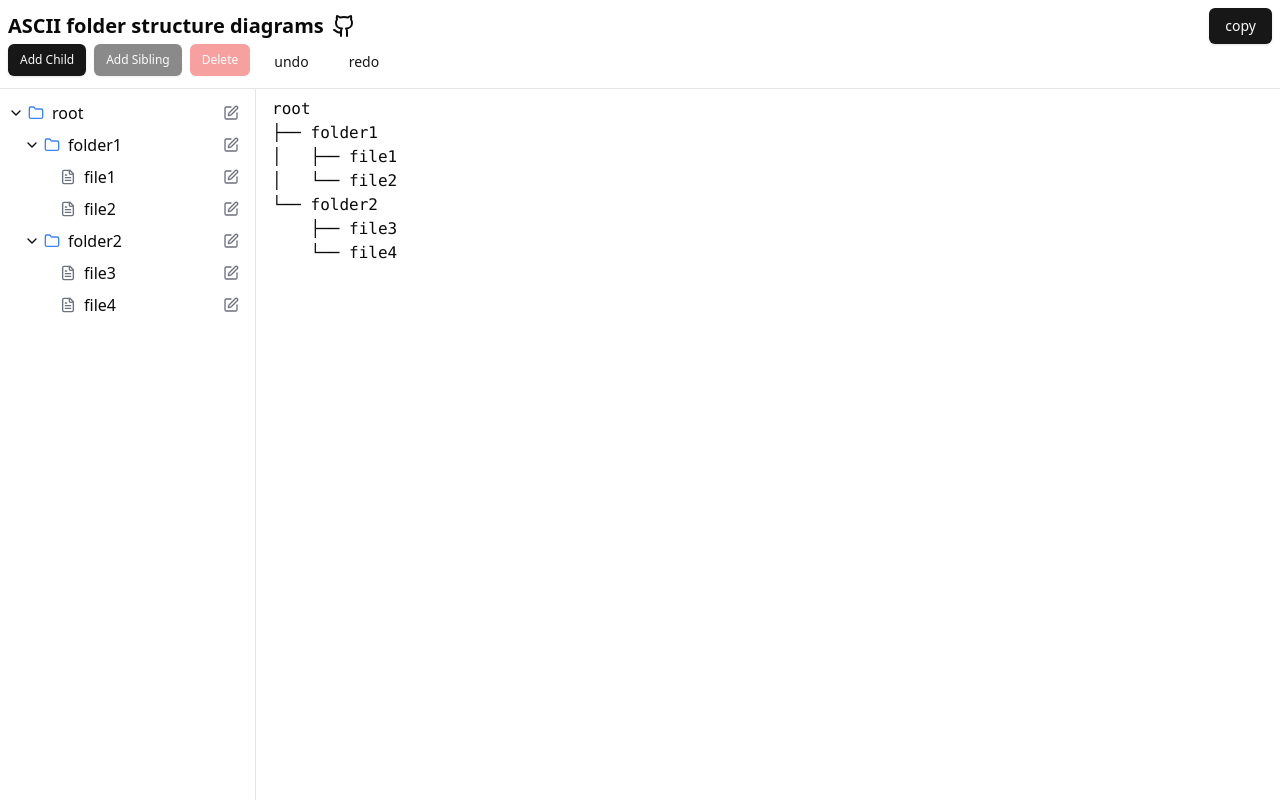
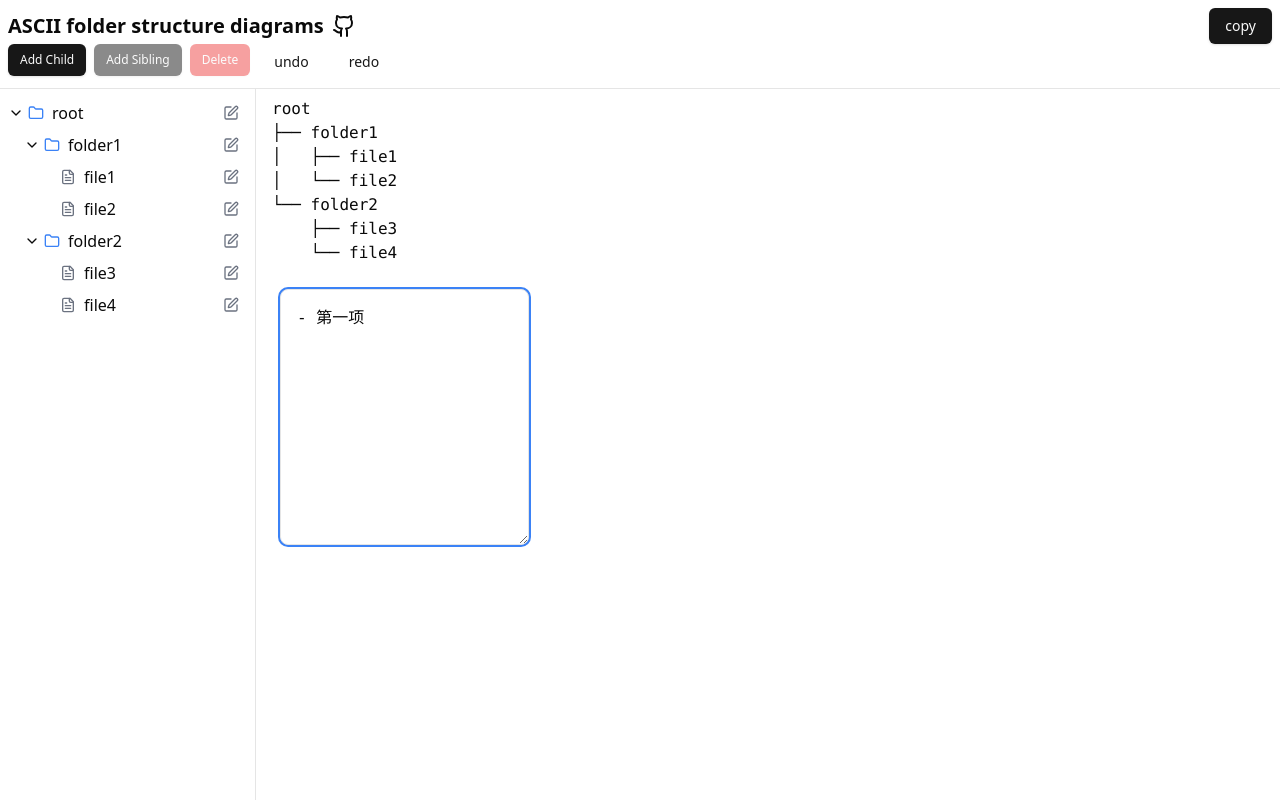
Before and after one commit to Mirrorgo/ascii-tree, a React (Vite) app: page / in a window 1280 px wide. Built offline with nearby package versions, Linux system fonts and the light colour scheme.

Commit message:
feat: integrate text editor component and initialize file tree structure

```diff
--- a/src/App.tsx
+++ b/src/App.tsx
@@ -9,6 +9,7 @@ import {
   SquarePen,
 } from "lucide-react";
 import { Input } from "@/components/ui/input";
+import TextEditor from "./components/mg/text-editor";
 
 type TreeNode = {
   id: string;
@@ -48,9 +49,7 @@ function getNodesBetween(
 
   return allIds.slice(start, end + 1);
 }
-
-function App() {
-  const [fileTree, setFileTree] = useState<TreeNode>({
+const initialTree: TreeNode = {
   id: "root",
   name: "root",
   children: [
@@ -83,7 +82,10 @@ function App() {
       ],
     },
   ],
-  });
+};
+
+function App() {
+  const [fileTree, setFileTree] = useState<TreeNode>(initialTree);
 
   const [selectedNodeIds, setSelectedNodeIds] = useState<string[]>([]);
 
@@ -263,6 +265,10 @@ function App() {
     }
   };
 
+  const handleChange = (value: string) => {
+    console.log("Editor content:", value);
+  };
+
   return (
     <div className="h-screen flex flex-col">
       <div className="w-full border-b p-2">
@@ -329,8 +335,17 @@ function App() {
             }
           />
         </div>
+        <div>
+          <div>
             <div className="flex-1 p-2 font-mono whitespace-pre">
               {generateAscii(fileTree)}
+            </div>
+            <TextEditor
+              initialValue="- 第一项"
+              onChange={handleChange}
+              className="w-72"
+            />
+          </div>
         </div>
       </div>
     </div>
@@ -376,8 +391,8 @@ const TreeNodeComponent = ({
   return (
     <div className="select-none">
       <div
-        className={`flex items-center hover:bg-gray-100 rounded px-2 py-1 cursor-pointer ${
-          isSelected ? "bg-blue-100 hover:bg-blue-200" : ""
+        className={`flex items-center rounded px-2 py-1 cursor-pointer ${
+          isSelected ? "bg-blue-200" : "hover:bg-gray-100"
         }`}
         style={{ paddingLeft: `${level * 16}px` }}
         onClick={handleNodeClick}
--- /dev/null
+++ b/src/components/mg/text-editor.tsx
@@ -0,0 +1,176 @@
+import {
+  useState,
+  useRef,
+  useEffect,
+  ChangeEvent,
+  KeyboardEvent,
+  FC,
+} from "react";
+
+interface ListItemMatch {
+  index: number;
+  indent: string;
+  marker: string;
+  content: string;
+}
+
+interface EditorProps {
+  initialValue?: string;
+  onChange?: (value: string) => void;
+  className?: string;
+  placeholder?: string;
+}
+
+const TextEditor: FC<EditorProps> = ({
+  initialValue = "",
+  onChange,
+  className = "",
+  placeholder = "开始输入... (支持Alt+↑↓移动行，Tab/Shift+Tab调整列表层级，- 创建列表)",
+}) => {
+  const [content, setContent] = useState<string>(initialValue);
+  const textareaRef = useRef<HTMLTextAreaElement | null>(null);
+
+  const parseListItem = (line: string): ListItemMatch | null => {
+    const match = line.match(/^(\s*)(- )(.*)/);
+    if (!match) return null;
+
+    return {
+      index: 0, // Will be set by caller
+      indent: match[1],
+      marker: match[2],
+      content: match[3],
+    };
+  };
+
+  const handleKeyDown = (e: KeyboardEvent<HTMLTextAreaElement>) => {
+    const textarea = textareaRef.current;
+    if (!textarea) return;
+
+    const { selectionStart, selectionEnd, value } = textarea;
+    const lines: string[] = value.split("\n");
+    const currentLineIndex =
+      value.substring(0, selectionStart).split("\n").length - 1;
+    const currentLine = lines[currentLineIndex];
+
+    // Alt + Arrow Up/Down for line movement
+    if (e.altKey && (e.key === "ArrowUp" || e.key === "ArrowDown")) {
+      e.preventDefault();
+
+      if (e.key === "ArrowUp" && currentLineIndex > 0) {
+        const newLines = [...lines];
+        [newLines[currentLineIndex - 1], newLines[currentLineIndex]] = [
+          newLines[currentLineIndex],
+          newLines[currentLineIndex - 1],
+        ];
+
+        updateContent(newLines.join("\n"), () => {
+          const newPosition =
+            selectionStart - lines[currentLineIndex - 1].length - 1;
+          textarea.setSelectionRange(newPosition, newPosition);
+        });
+      }
+
+      if (e.key === "ArrowDown" && currentLineIndex < lines.length - 1) {
+        const newLines = [...lines];
+        [newLines[currentLineIndex], newLines[currentLineIndex + 1]] = [
+          newLines[currentLineIndex + 1],
+          newLines[currentLineIndex],
+        ];
+
+        updateContent(newLines.join("\n"), () => {
+          const newPosition =
+            selectionStart + lines[currentLineIndex + 1].length + 1;
+          textarea.setSelectionRange(newPosition, newPosition);
+        });
+      }
+    }
+
+    // Handle Tab and Shift+Tab for list indentation
+    if (e.key === "Tab") {
+      e.preventDefault();
+
+      const listItem = parseListItem(currentLine);
+      if (listItem) {
+        listItem.index = currentLineIndex;
+
+        if (e.shiftKey) {
+          // Unindent: Remove two spaces if they exist at the start
+          if (listItem.indent.length >= 2) {
+            const newIndent = listItem.indent.slice(2);
+            lines[
+              currentLineIndex
+            ] = `${newIndent}${listItem.marker}${listItem.content}`;
+
+            updateContent(lines.join("\n"), () => {
+              const newPosition = selectionStart - 2;
+              textarea.setSelectionRange(newPosition, newPosition);
+            });
+          }
+        } else {
+          // Indent: Add two spaces at the start
+          const newIndent = listItem.indent + "  ";
+          lines[
+            currentLineIndex
+          ] = `${newIndent}${listItem.marker}${listItem.content}`;
+
+          updateContent(lines.join("\n"), () => {
+            const newPosition = selectionStart + 2;
+            textarea.setSelectionRange(newPosition, newPosition);
+          });
+        }
+      }
+    }
+
+    // Handle Enter key for list continuation
+    if (e.key === "Enter") {
+      const listItem = parseListItem(currentLine);
+      if (listItem) {
+        e.preventDefault();
+        const newContent =
+          value.substring(0, selectionStart) +
+          "\n" +
+          listItem.indent +
+          "- " +
+          value.substring(selectionEnd);
+
+        updateContent(newContent, () => {
+          const newPosition = selectionStart + listItem.indent.length + 3;
+          textarea.setSelectionRange(newPosition, newPosition);
+        });
+      }
+    }
+  };
+
+  const updateContent = (newValue: string, callback?: () => void) => {
+    setContent(newValue);
+    onChange?.(newValue);
+    if (callback) {
+      setTimeout(callback, 0);
+    }
+  };
+
+  const handleChange = (e: ChangeEvent<HTMLTextAreaElement>) => {
+    updateContent(e.target.value);
+  };
+
+  useEffect(() => {
+    if (textareaRef.current) {
+      textareaRef.current.focus();
+    }
+  }, []);
+
+  return (
+    <div className="w-full max-w-2xl mx-auto p-4">
+      <textarea
+        ref={textareaRef}
+        value={content}
+        onChange={handleChange}
+        onKeyDown={handleKeyDown}
+        className={`w-full h-64 p-4 border rounded-lg focus:outline-none focus:ring-2 focus:ring-blue-500 font-mono text-base ${className}`}
+        placeholder={placeholder}
+      />
+    </div>
+  );
+};
+
+export default TextEditor;
```
Lines whose indentation alone changed are shown as unchanged.
